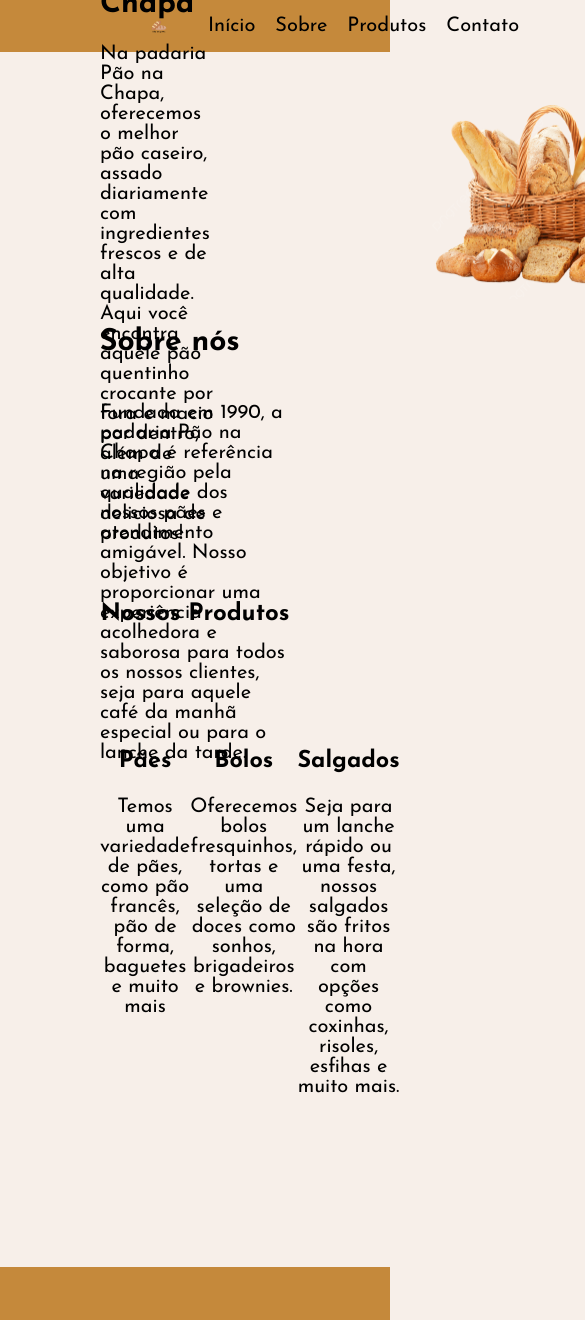
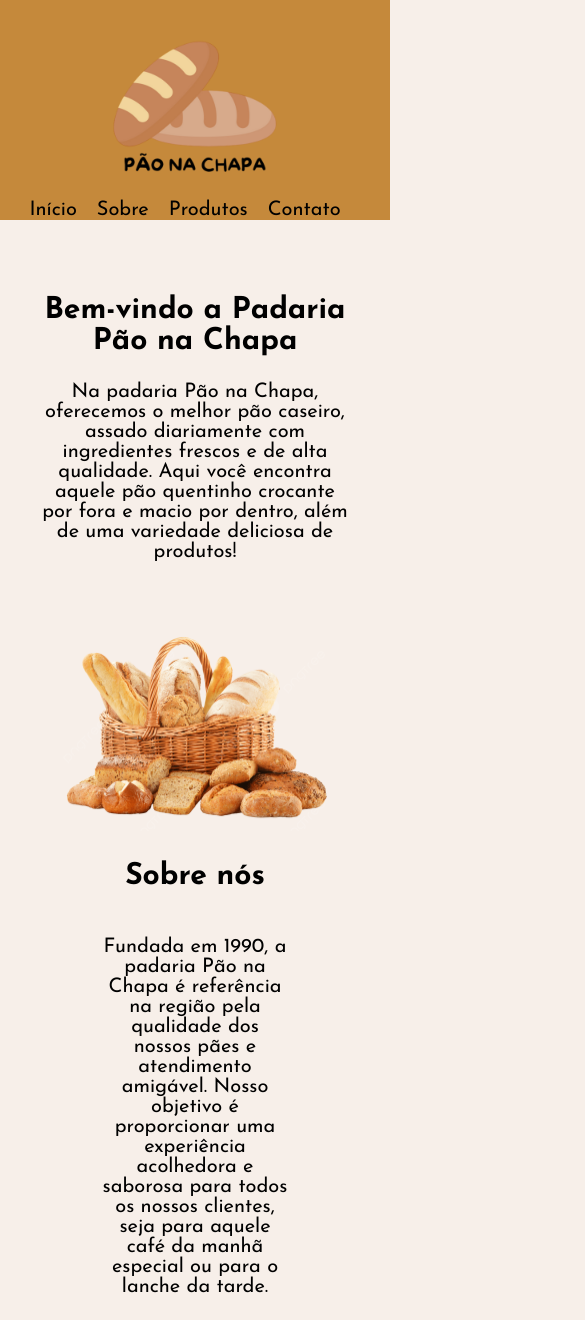
Before and after one commit to LohaineJesus/SitePadaria, a plain HTML site: page index.html in a window 390 px wide. Shown: the top 1320 px of the page, 585 px wide, since content can reach past the window. Drawn offline with Linux system fonts and the light colour scheme.

Commit message:
Add files via upload

```diff
--- a/Style.css
+++ b/Style.css
@@ -7,8 +7,6 @@ body {
     margin: 0;
     background-color: rgb(247, 239, 233);
     font-family: "Josefin Sans", sans-serif;
-
-
 }
 
 header {
@@ -18,8 +16,6 @@ header {
     background-color: rgb(197, 137, 59);
     align-items: center;
     justify-content: space-between;
-
-
 }
 .logo-header{
     width: 20%
@@ -44,7 +40,7 @@ footer {
 }
 #introducao{
     display: flex;
-    height: 250px;
+    min-height: 250px;
     align-items: center;
 }
 #introducao div{
@@ -56,7 +52,7 @@ footer {
 }
 #sobre-nos{
     padding-left: 100px;
-    height: 200px;
+    min-height: 200px;
     display: flex;
     padding-right: 100px;
     flex-direction: column;
@@ -79,9 +75,54 @@ footer {
 }
 .produto{
     width: 200px;
-    text-align:center
+    text-align:center;
 }
 .direitos-autorais{
     padding-top: 25px;
     padding-bottom: 25px;
 }
+
+@media (max-width: 875px){
+
+    #introducao{
+      flex-direction: column;
+      text-align: center;
+    }
+
+      #introducao div {
+        padding-left: 0;
+        padding-right: 0;
+        width: 80%;
+
+      }
+
+    header{
+        flex-direction: column;
+        padding-left: 0;
+        padding-right: 0;
+    }
+
+    .logo-header{
+        width: 200px;
+    }
+
+    .conteudo-produtos{
+        flex-direction: column;
+        align-items: center;
+    }
+
+    #produtos {
+        padding-left: 0;
+        padding-right: 0;
+
+    }
+
+    .menu ul{
+    padding-left: 0;
+    margin: auto;
+   }
+
+   #sobre-nos{
+    text-align: center;
+   }
+}
```
